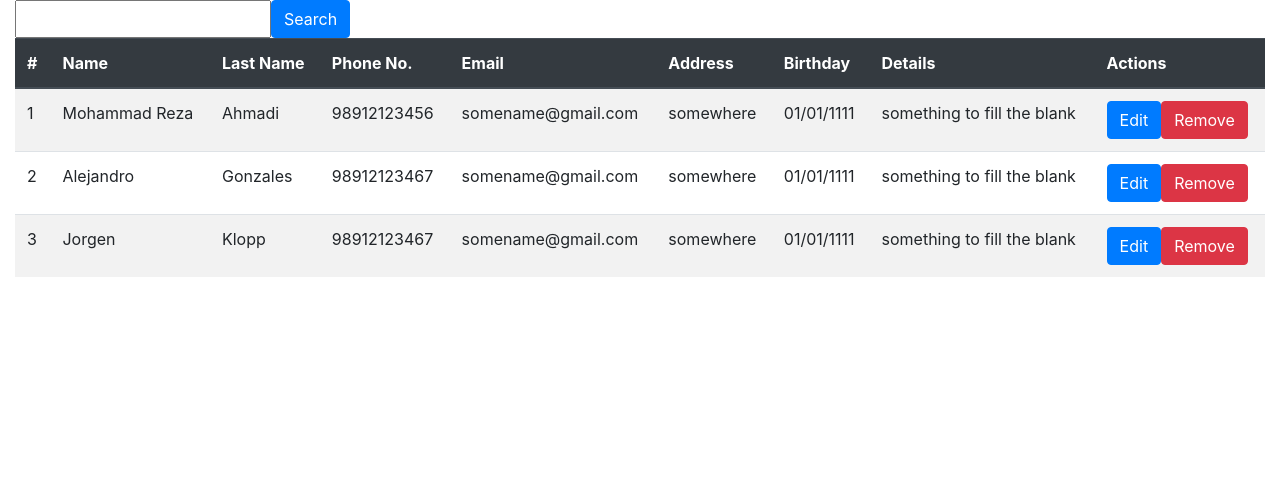
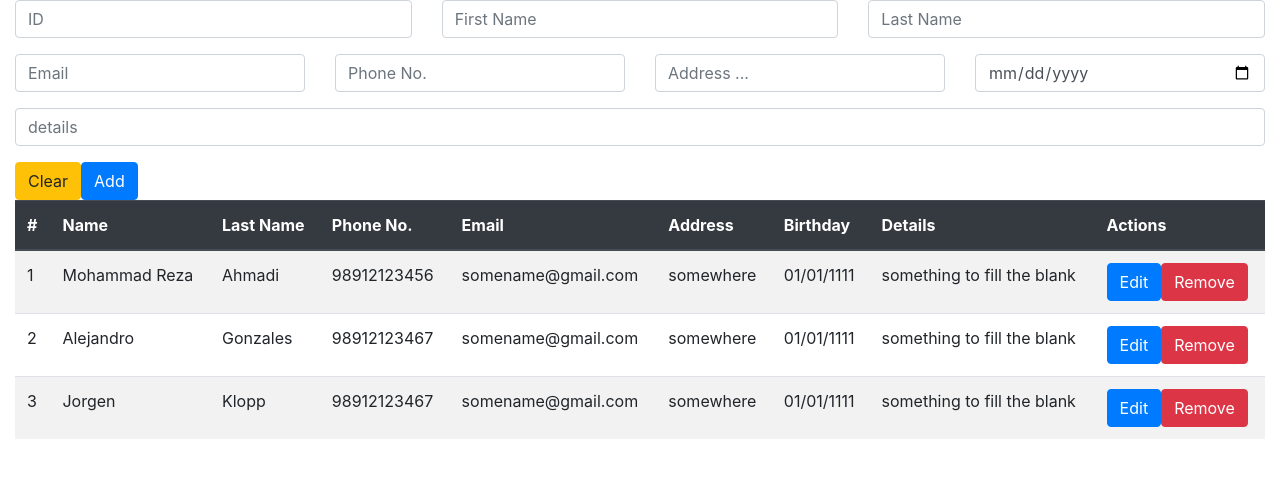
Before and after one commit to mrrezaahmadi/ReactJS-PhoneBook_CRUD, a React (Create React App) app: page / in a window 1280 px wide. Shown: the top 478 px of the page. Built offline with nearby package versions, Linux system fonts and the light colour scheme.

Commit message:
add create contact form

```diff
--- a/src/Components/ContactCard/ContactCard.js
+++ b/src/Components/ContactCard/ContactCard.js
@@ -10,7 +10,7 @@ export default class ContactCard extends Component {
                 <td>{contact.firstName}</td>
                 <td>{contact.lastName}</td>
                 <td>{contact.phone}</td>
-                <td>{contact.Email}</td>
+                <td>{contact.email}</td>
                 <td>{contact.address}</td>
                 <td>{contact.birthday}</td>
                 <td>{contact.details}</td>
--- a/src/Components/ContactsContainer/ContactsContainer.js
+++ b/src/Components/ContactsContainer/ContactsContainer.js
@@ -22,7 +22,7 @@ export default class ContactsContainer extends Component {
                 </thead>
                 <tbody>
                     {contacts.map(contact => (
-                        <ContactCard contact={contact} key={contact.id} remove={this.props.remove}/>
+                        <ContactCard contact={contact} key={contact.id} remove={this.props.remove} />
                     ))}
                 </tbody>
             </Table>
--- /dev/null
+++ b/src/Components/CreateContact/CreateContact.js
@@ -0,0 +1,72 @@
+import React, { Component } from 'react'
+import { Form, Row, Col, Button } from 'react-bootstrap'
+
+export default class CreateContact extends Component {
+    state = {
+        id: '',
+        firstName: '',
+        lastName: '',
+        phone: '',
+        email: '',
+        address: '',
+        birthday: '',
+        details: ''
+    }
+
+    changeHandler = (e) => {
+        const { target: { name, value } } = e
+        this.setState({ [name]: value })
+    }
+
+    submitHandler = (e) => {
+        e.preventDefault()
+        const { id, firstName, lastName, phone, email, address, birthday, details } = this.state
+        let newContact = { id, firstName, lastName, phone, email, address, birthday, details }
+        this.props.add(newContact)
+    }
+
+    clearButtonHandler = () => {
+        this.setState({ id: '', firstName: '', lastName: '', phone: '', email: '', address: '', birthday: '', details: '' })
+    }
+
+    render() {
+        const { id, firstName, lastName, phone, email, address, birthday, details } = this.state
+        return (
+            <Form onSubmit={this.submitHandler}>
+
+                <Form.Group>
+                    <Row>
+                        <Col>
+                            <Form.Control type="number" value={id} onChange={this.changeHandler} name="id" placeholder="ID" />
+                        </Col>
+                        <Col>
+                            <Form.Control type="text" value={firstName} onChange={this.changeHandler} name="firstName" placeholder="First Name" />
+                        </Col>
+                        <Col>
+                            <Form.Control type="text" value={lastName} onChange={this.changeHandler} name="lastName" placeholder="Last Name" />
+                        </Col>
+                    </Row>
+                </Form.Group>
+                <Form.Group>
+                    <Row>
+                        <Col><Form.Control type="email" value={email} onChange={this.changeHandler} name="email" placeholder="Email" /></Col>
+                        <Col><Form.Control type="tel" value={phone} onChange={this.changeHandler} name="phone" placeholder="Phone No." /></Col>
+                        <Col><Form.Control type="text" value={address} onChange={this.changeHandler} name="address" placeholder="Address ..." /></Col>
+                        <Col><Form.Control type="date" value={birthday} onChange={this.changeHandler} /></Col>
+                    </Row>
+                </Form.Group>
+                <Form.Group>
+                    <Row>
+                        <Col><Form.Control type="text" value={details} onChange={this.changeHandler} name="details" placeholder="details" /></Col>
+                    </Row>
+                </Form.Group>
+                <Row>
+                    <Col>
+                        <Button variant="warning" onClick={this.clearButtonHandler}>Clear</Button>
+                        <Button variant="primary" type="submit" onClick={this.submitHandler}>Add</Button>
+                    </Col>
+                </Row>
+            </Form>
+        )
+    }
+}
--- a/src/Components/PhoneBook/PhoneBook.js
+++ b/src/Components/PhoneBook/PhoneBook.js
@@ -2,7 +2,7 @@ import React, { Component } from 'react'
 import { Container } from 'react-bootstrap'
 import SearchBar from '../SearchBar/SearchBar'
 import ContactsContainer from '../ContactsContainer/ContactsContainer'
-
+import CreateContact from '../CreateContact/CreateContact'
 
 export default class PhoneBook extends Component {
   state = {
@@ -11,7 +11,7 @@ export default class PhoneBook extends Component {
       firstName: 'Mohammad Reza',
       lastName: 'Ahmadi',
       phone: 98912123456,
-      Email: 'somename@gmail.com',
+      email: 'somename@gmail.com',
       address: 'somewhere',
       birthday: '01/01/1111',
       details: 'something to fill the blank'
@@ -20,7 +20,7 @@ export default class PhoneBook extends Component {
       firstName: 'Alejandro',
       lastName: 'Gonzales',
       phone: 98912123467,
-      Email: 'somename@gmail.com',
+      email: 'somename@gmail.com',
       address: 'somewhere',
       birthday: '01/01/1111',
       details: 'something to fill the blank'
@@ -29,7 +29,7 @@ export default class PhoneBook extends Component {
       firstName: 'Jorgen',
       lastName: 'Klopp',
       phone: 98912123467,
-      Email: 'somename@gmail.com',
+      email: 'somename@gmail.com',
       address: 'somewhere',
       birthday: '01/01/1111',
       details: 'something to fill the blank'
@@ -42,16 +42,25 @@ export default class PhoneBook extends Component {
   }
 
   removeHandler = (id) => {
-    this.setState({ contacts: this.state.contacts.filter(contact => contact.id !== id)})
+    this.setState({ contacts: this.state.contacts.filter(contact => contact.id !== id) })
+  }
+
+  createContactHandler = (newContact) => {
+    console.log(newContact)
+    if (newContact.firstName) {
+      this.setState({ contacts: [...this.state.contacts, newContact] })
+    }
   }
 
 
   render() {
     let filteredContacts = this.state.contacts.filter(contact => contact.firstName.toLowerCase().includes(this.state.search.toLowerCase()) || contact.phone.toString().includes(this.state.search))
+    console.log(this.state.contacts)
     return (
       <Container fluid>
-        <SearchBar filter={this.filteredContactsHandler} />
-        <ContactsContainer contacts={filteredContacts} remove={this.removeHandler}/>
+        {/* <SearchBar filter={this.filteredContactsHandler} /> */}
+        <CreateContact add={this.createContactHandler} />
+        <ContactsContainer contacts={filteredContacts} remove={this.removeHandler} />
       </Container>
     )
   }
```
